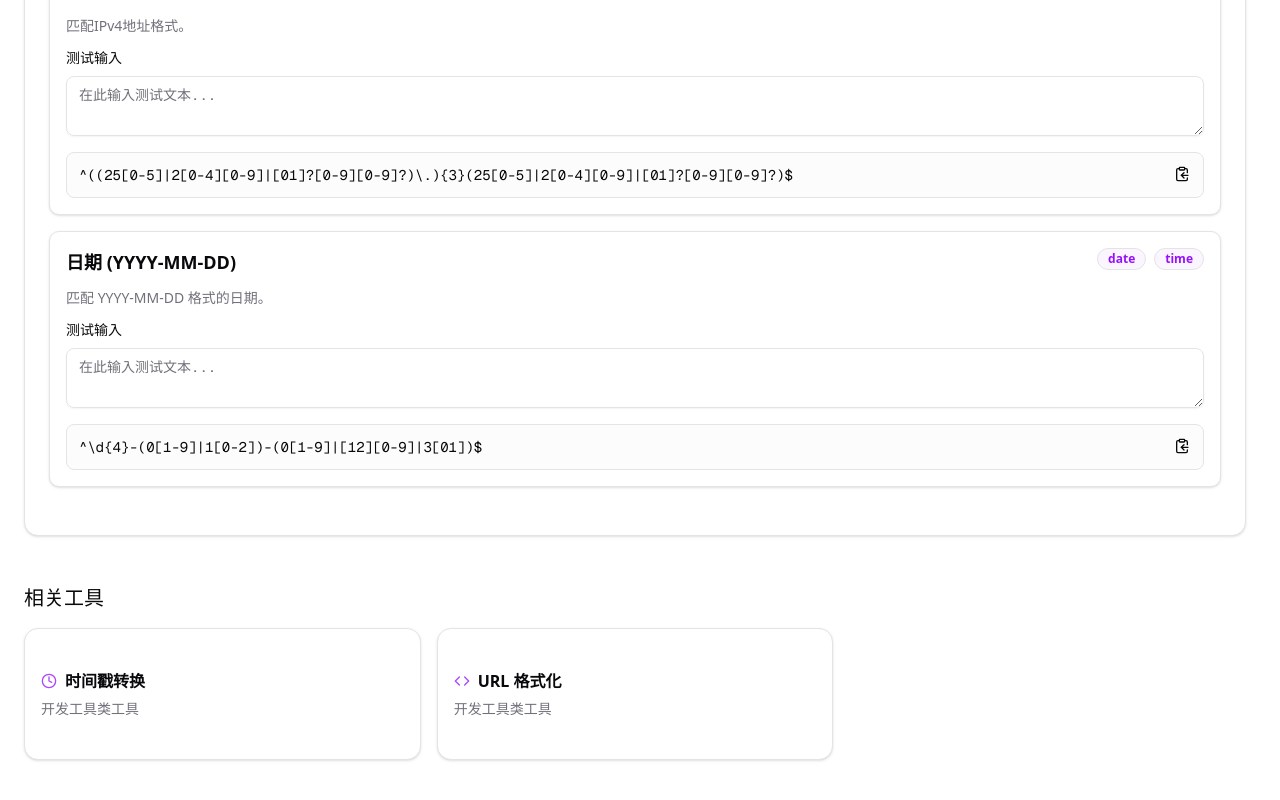
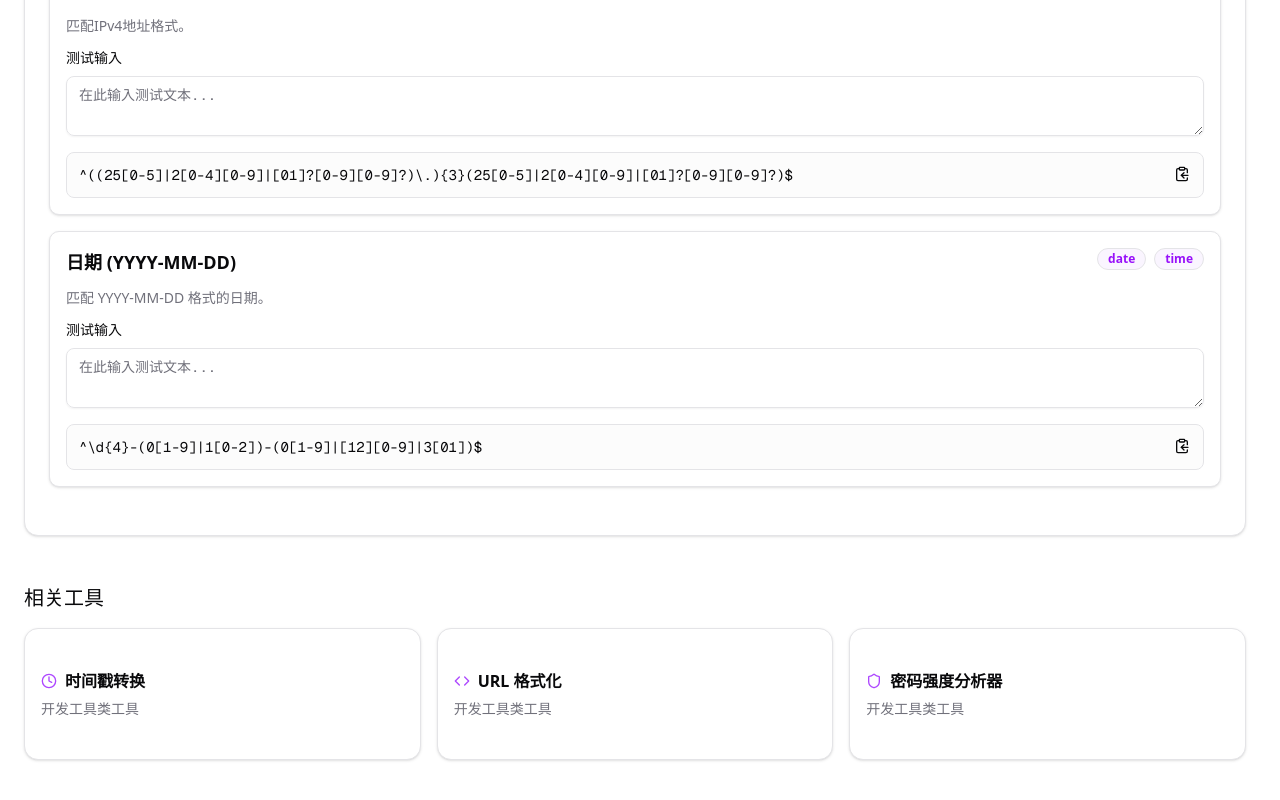
Before and after one commit to liwenka1/vven-tools, a Next.js app: page /tools/dev/regex-collection in a window 1280 px wide. Shown: the part 1494-2294 px from the top of the page. Built offline with nearby package versions, Linux system fonts and the light colour scheme.

Commit message:
feat: 增加password-strength页面入口

```diff
--- a/components/site/ToolCategories.tsx
+++ b/components/site/ToolCategories.tsx
@@ -14,7 +14,8 @@ import {
   Eraser,
   Binary,
   Box,
-  Droplet
+  Droplet,
+  Shield
 } from "lucide-react";
 
 // Only include tools that are actually implemented
@@ -109,6 +110,11 @@ export const categories = [
         name: "正则表达式大全",
         href: "/tools/dev/regex-collection",
         icon: <Code className="mr-2 h-4 w-4 text-purple-500" />
+      },
+      {
+        name: "密码强度分析器",
+        href: "/tools/dev/password-strength",
+        icon: <Shield className="mr-2 h-4 w-4 text-purple-500" />
       }
     ]
   },
```
